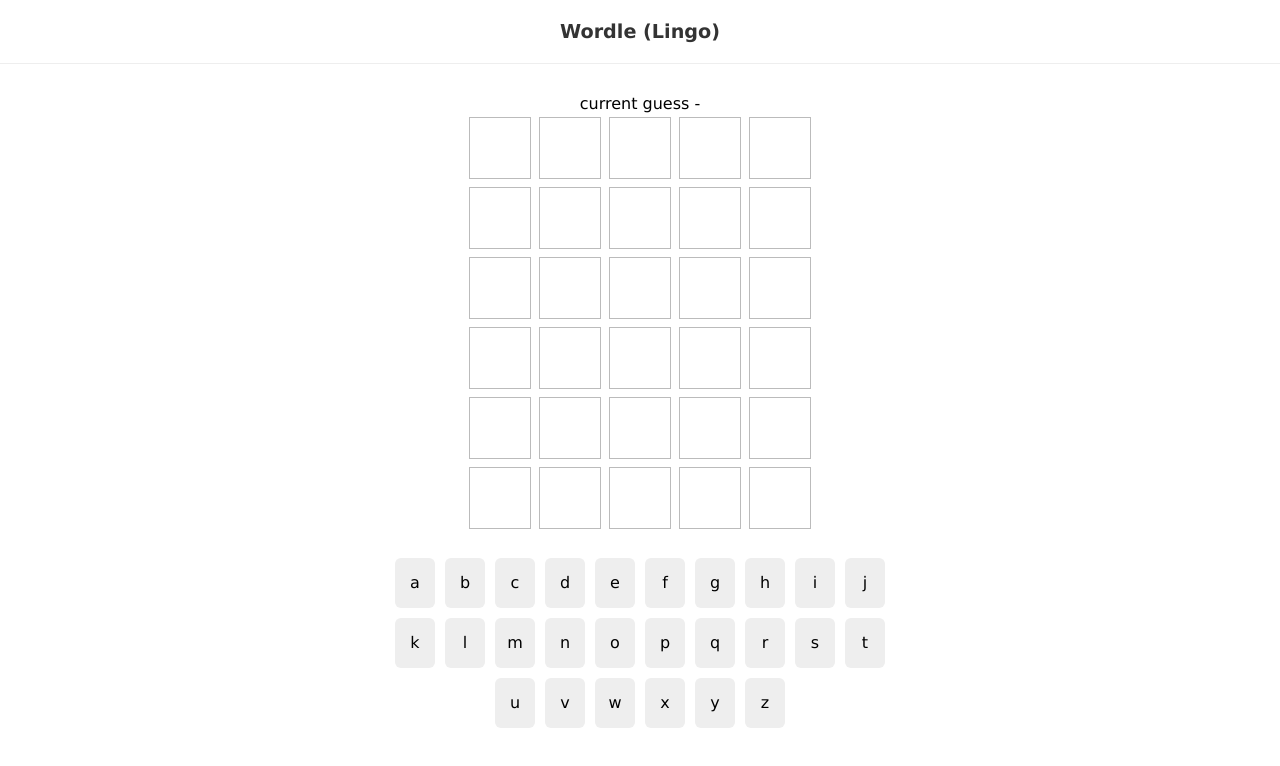
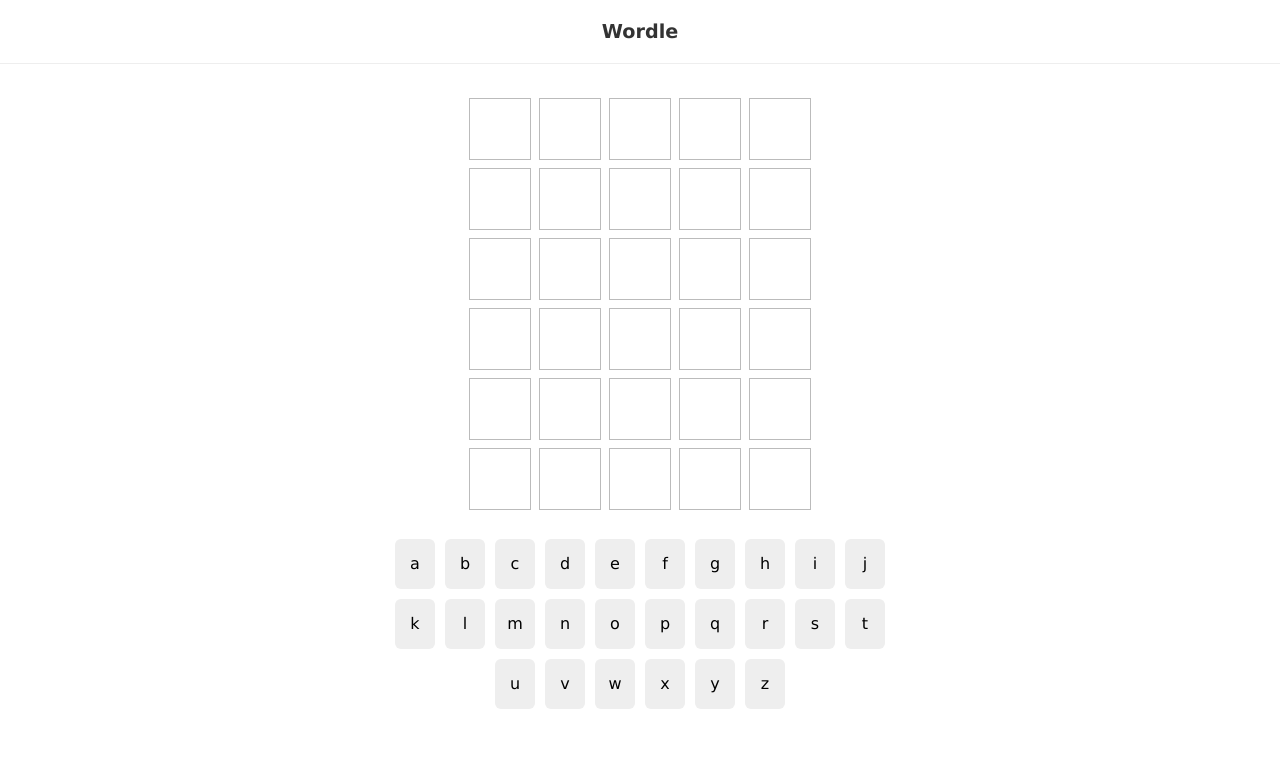
Before and after one commit to TallTall22/wordle, a React (Create React App) app: page / in a window 1280 px wide. Shown: the top 766 px of the page. Built offline with nearby package versions, Linux system fonts and the light colour scheme.

Commit message:
Remove the redundant parts

```diff
--- a/src/App.jsx
+++ b/src/App.jsx
@@ -12,7 +12,7 @@ function App() {
   },[setSolution])
   return (
     <div className="App">
-      <h1>Wordle (Lingo)</h1>
+      <h1>Wordle</h1>
       {solution&&<Wordle solution={solution}/>}
     </div>
   );
--- a/src/components/Wordle.jsx
+++ b/src/components/Wordle.jsx
@@ -24,7 +24,6 @@ export default function Wordle({solution}) {
   },[handleKeyup,isCorrect,turn])
   return (
     <div className="">
-      <div>current guess - {currentGuess}</div>
     <Grid currentGuess={currentGuess} guesses={guesses} turn={turn} />
     <Keyboard usedKeys={usedKeys}/>
     {showModal&&<Modal isCorrect={isCorrect} turn={turn} solution={solution} />}
```
